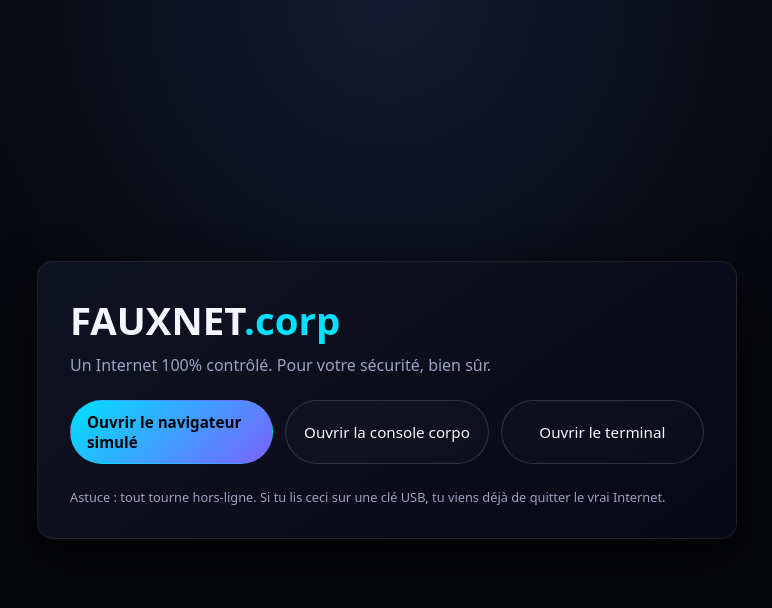
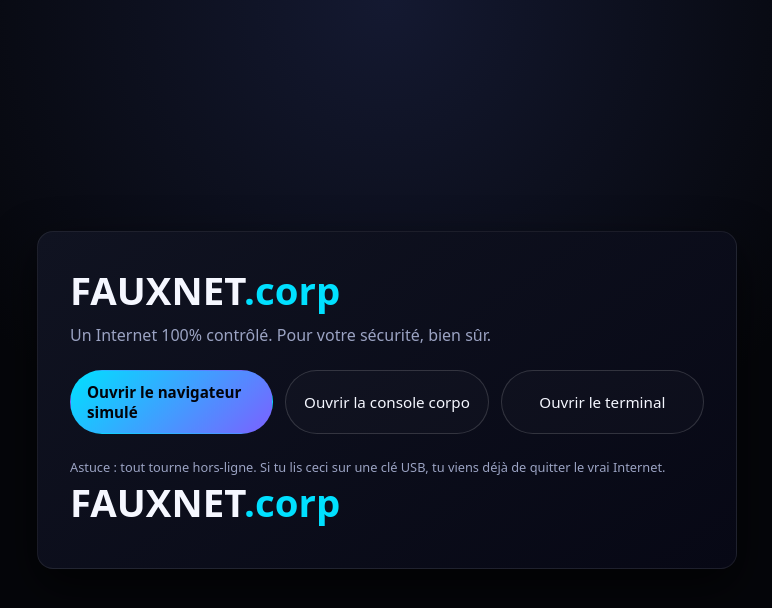
Before and after one commit to ouaisfieu/s, a plain HTML site: page fauxnet/milou/index.html in a window 1280 px wide. Shown: the whole page, without its empty margins (253-1025 px from the left). Drawn offline with Linux system fonts and the light colour scheme.

Commit message:
Update index.html

```diff
--- a/fauxnet/milou/index.html
+++ b/fauxnet/milou/index.html
@@ -21,6 +21,16 @@
       Astuce : tout tourne hors-ligne. Si tu lis ceci sur une clé USB,
       tu viens déjà de quitter le vrai Internet.
     </p>
+
+
+    <h1 class="glitch-title">
+  FAUXNET<span class="accent glitch-layer">.corp</span>
+</h1>
+
+
+
+
+
   </div>
 </body>
 </html>
```
